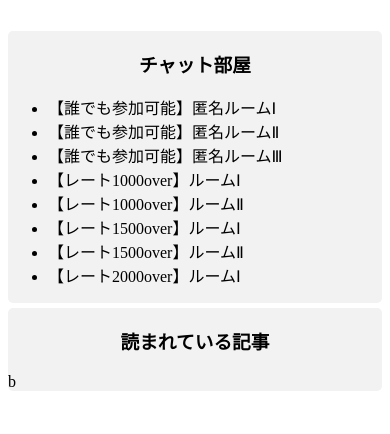
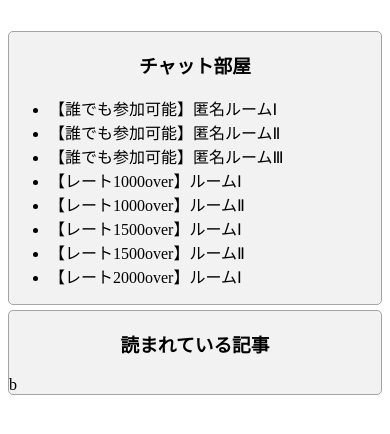
Before and after one commit to nnssec/AnonymousChat, a PHP site: page / in a window 390 px wide. Shown: the part 69-503 px from the top of the page. Run offline with PHP 8.4, Linux system fonts and the light colour scheme.

Commit message:
表示内容を変更

```diff
--- a/src/stylesheet/style.css
+++ b/src/stylesheet/style.css
@@ -20,7 +20,7 @@ header h1 {
 }
 
 .flex {
-  width: 1205px;
+  width: 1209px;
   margin: 100px auto 0px;
   display: flex;
   align-items: flex-start;
@@ -29,6 +29,7 @@ header h1 {
 
 .flex div {
   background-color: #F2F2F2;
+  border: solid 1px #A4A4A4;
   border-radius: 5px;
 }
 
@@ -50,7 +51,21 @@ header h1 {
   flex-wrap: wrap;
 }
 
-@media screen and (max-width: 1205px) {
+@media screen and (max-width: 1209px) {
+  .flex {
+    width: 100%;
+  }
+
+  .flex_room {
+    width: calc(30% - 10px);
+  }
+
+  .flex_article {
+    width: 70%;
+  }
+}
+
+@media screen and (max-width: 600px) {
   .flex {
     width: 100%;
   }
```
